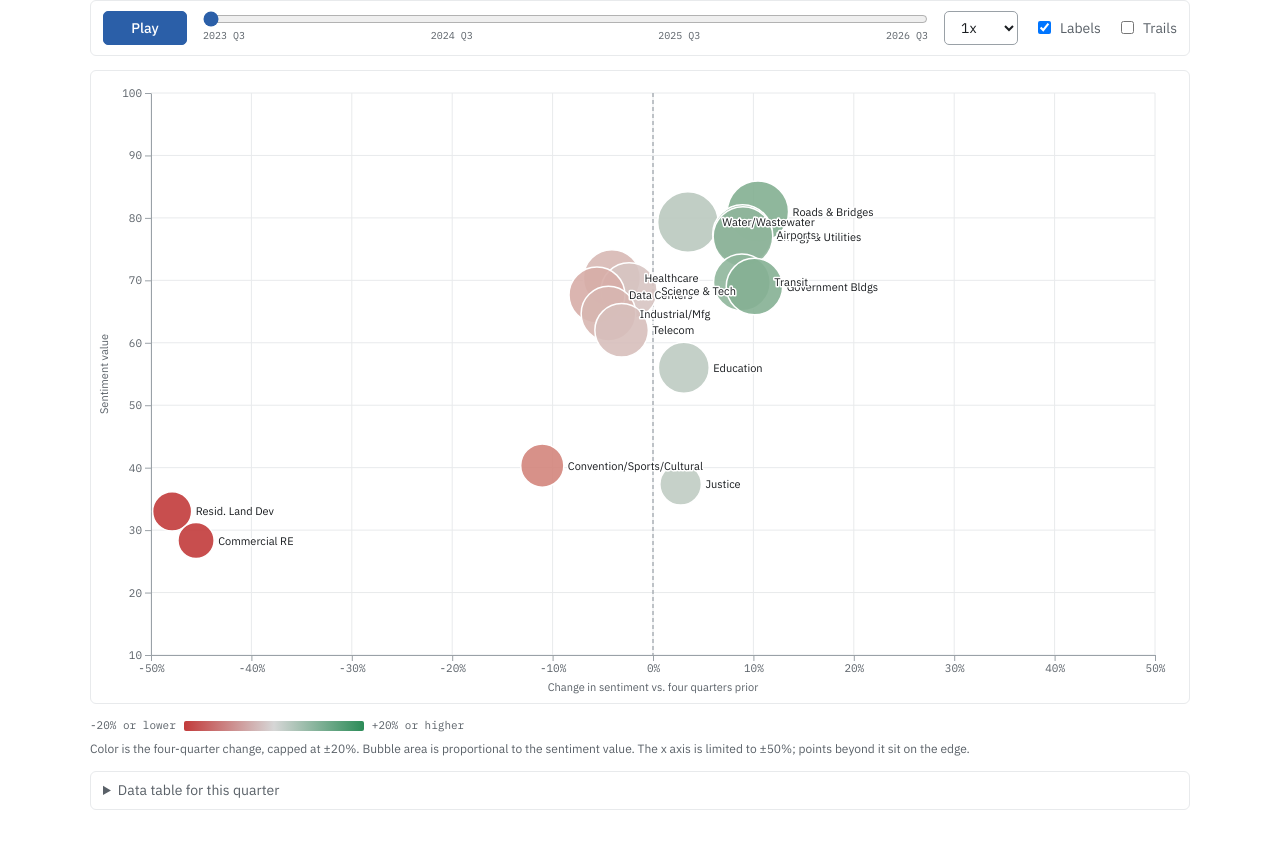
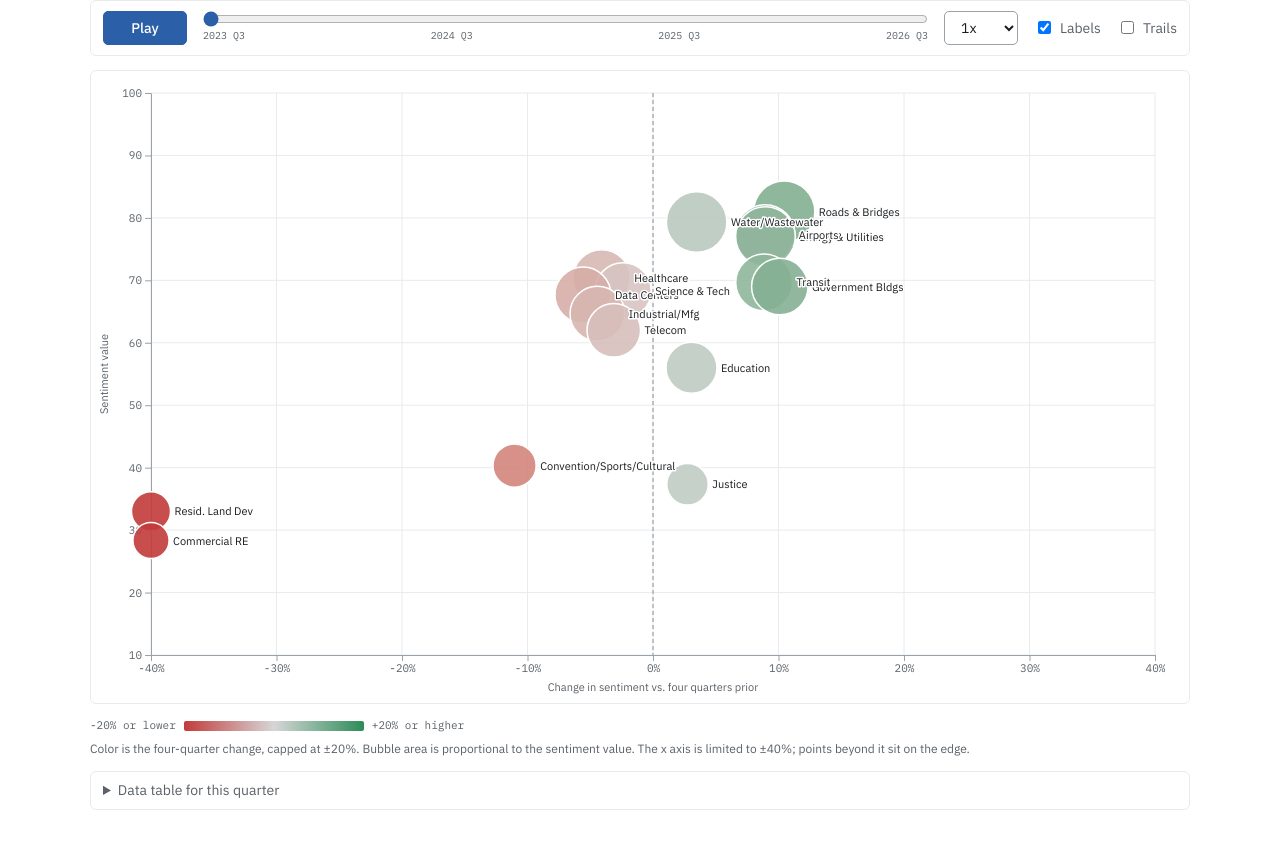
Before and after one commit to RaoulGithub/sentiment-chart, a plain HTML site: page index.html in a window 1280 px wide. Shown: the part 106-948 px from the top of the page. Drawn offline with Linux system fonts and the light colour scheme.

Commit message:
Update x-axis limits and description in index.html
revised to -40% and 40%

```diff
--- a/index.html
+++ b/index.html
@@ -84,7 +84,7 @@ body{margin:0}
 
   <div class="legend">
     <div class="ramp"><span>-20% or lower</span><i></i><span>+20% or higher</span></div>
-    <div>Color is the four-quarter change, capped at ±20%. Bubble area is proportional to the sentiment value. The x axis is limited to ±50%; points beyond it sit on the edge.</div>
+    <div>Color is the four-quarter change, capped at ±20%. Bubble area is proportional to the sentiment value. The x axis is limited to ±40%; points beyond it sit on the edge.</div>
   </div>
 
   <details>
@@ -119,7 +119,7 @@ $('ticks').style.fontSize = '10px';
 
 const gx = [], vx = [];
 inds.forEach(d => d.pts.forEach(p => { gx.push(p.g); }));
-const xlo = -0.5, xhi = 0.5;
+const xlo = -0.4, xhi = 0.4;
 const cl = g => Math.max(xlo, Math.min(xhi, g)); // points beyond the limits sit on the edge
 
 const css = n => getComputedStyle(document.documentElement).getPropertyValue(n).trim();
```
